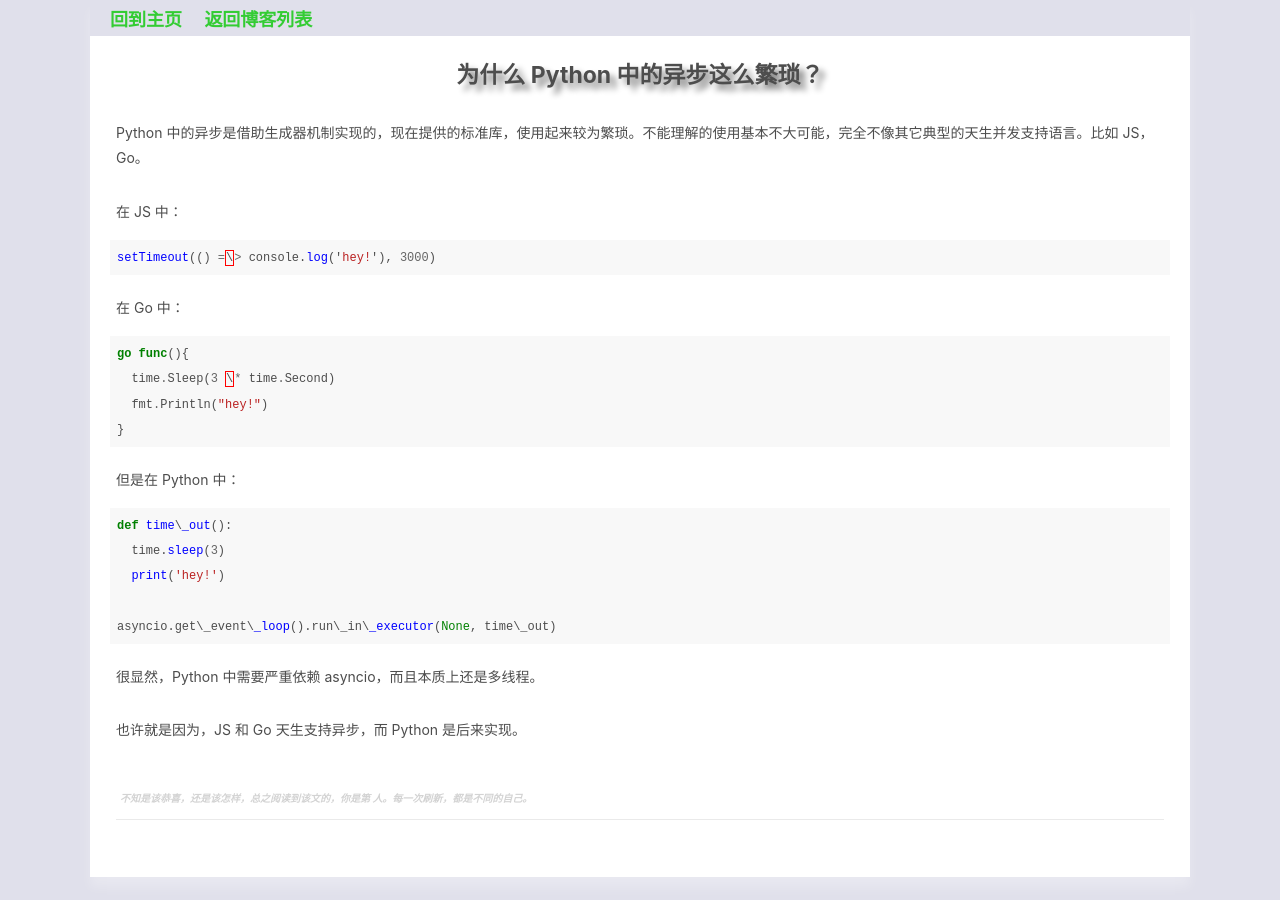
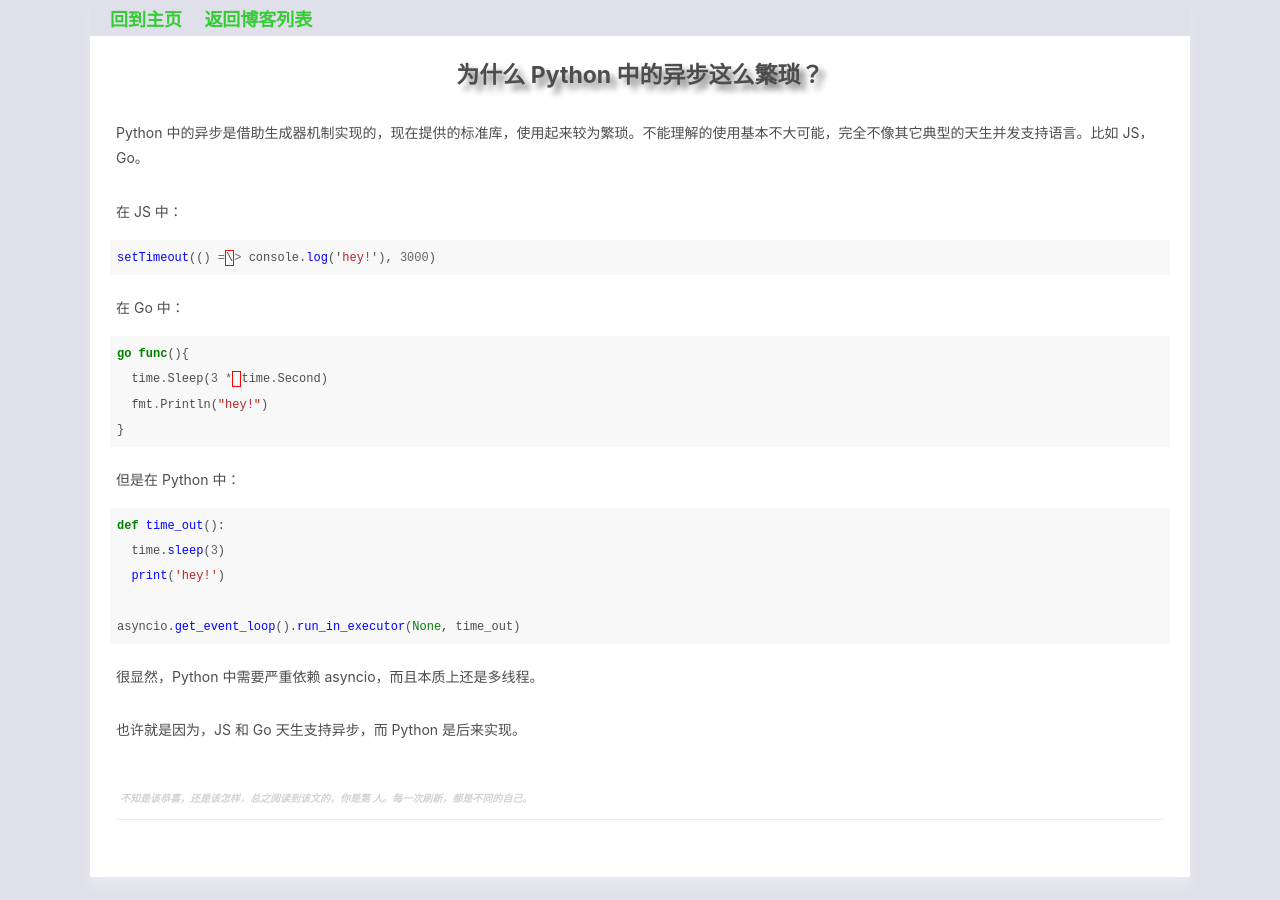
Before and after one commit to xxleyi/xxleyi.github.io, a Jekyll site: the page built from _posts/2018-11-04-为什么 Python 中的异步这么繁琐？.md, in a window 1280 px wide. Built offline with Jekyll 4.4.1, drawn with Linux system fonts in a browser that asks for light colours; comment, search, counter and statistics services are not loaded.

Commit message:
refine old blog

```diff
--- a/_posts/2018-11-04-为什么 Python 中的异步这么繁琐？.md
+++ b/_posts/2018-11-04-为什么 Python 中的异步这么繁琐？.md
@@ -16,7 +16,7 @@ setTimeout(() =\> console.log('hey!'), 3000)
 
 {% highlight go %}
 go func(){
-  time.Sleep(3 \* time.Second)
+  time.Sleep(3 * time.Second)
   fmt.Println("hey!")
 }
 {% endhighlight %}
@@ -24,11 +24,11 @@ go func(){
 但是在 Python 中：
 
 {% highlight python %}
-def time\_out():
+def time_out():
   time.sleep(3)
   print('hey!')
 
-asyncio.get\_event\_loop().run\_in\_executor(None, time\_out)
+asyncio.get_event_loop().run_in_executor(None, time_out)
 {% endhighlight %}
 
 很显然，Python 中需要严重依赖 asyncio，而且本质上还是多线程。
```
